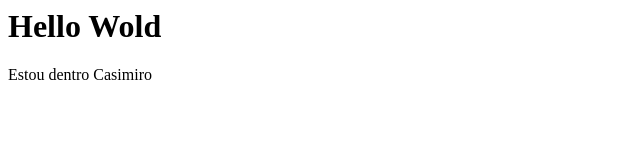
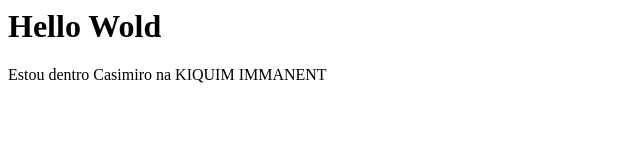
Before and after one commit to casimironnzinga/project-test, a plain HTML site: page index.html in a window 1280 px wide. Shown: the whole page, without its empty margins (0-640 px from the left). Drawn offline with Linux system fonts and the light colour scheme.

Commit message:
alterado

```diff
--- a/index.html
+++ b/index.html
@@ -4,6 +4,6 @@
 </head>
 <body>
 <h1>Hello Wold</h1>
-<p>Estou dentro Casimiro</p>
+<p>Estou dentro Casimiro na KIQUIM IMMANENT</p>
 </body>
 </html>
```
